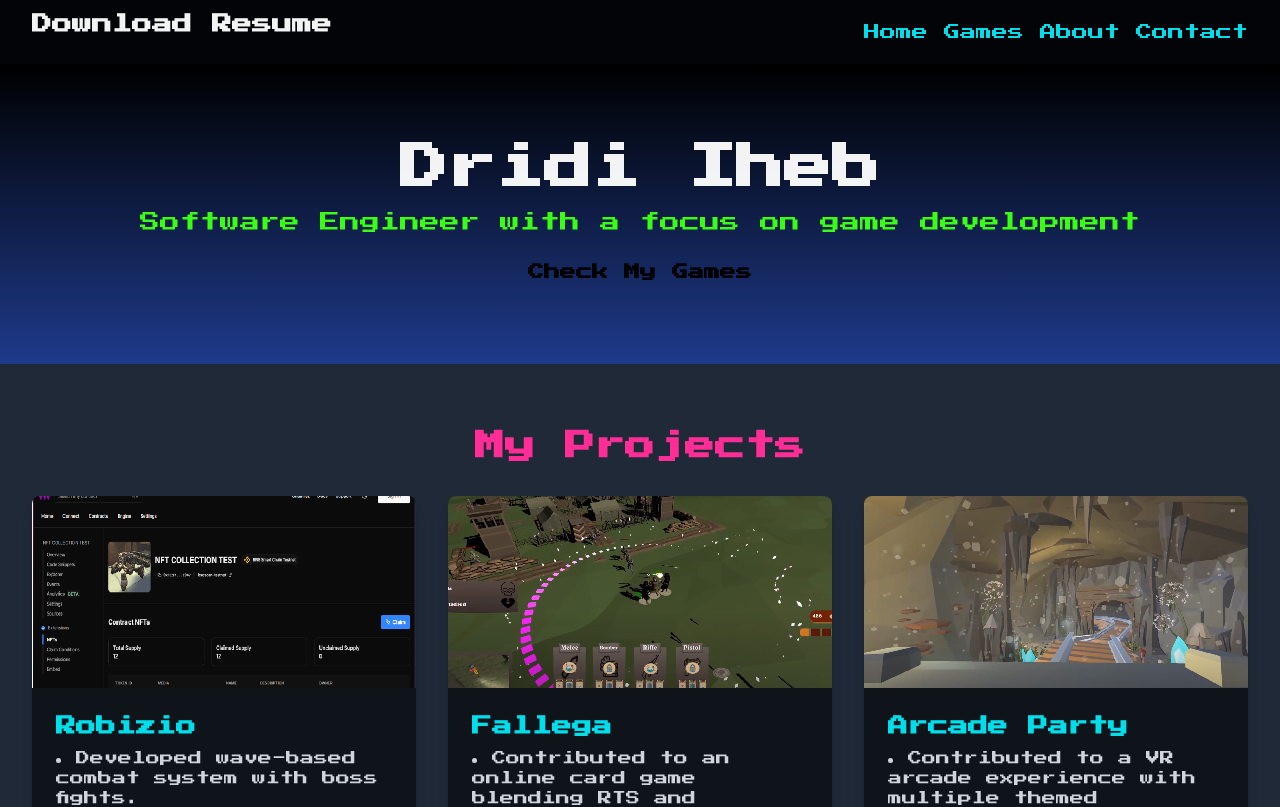
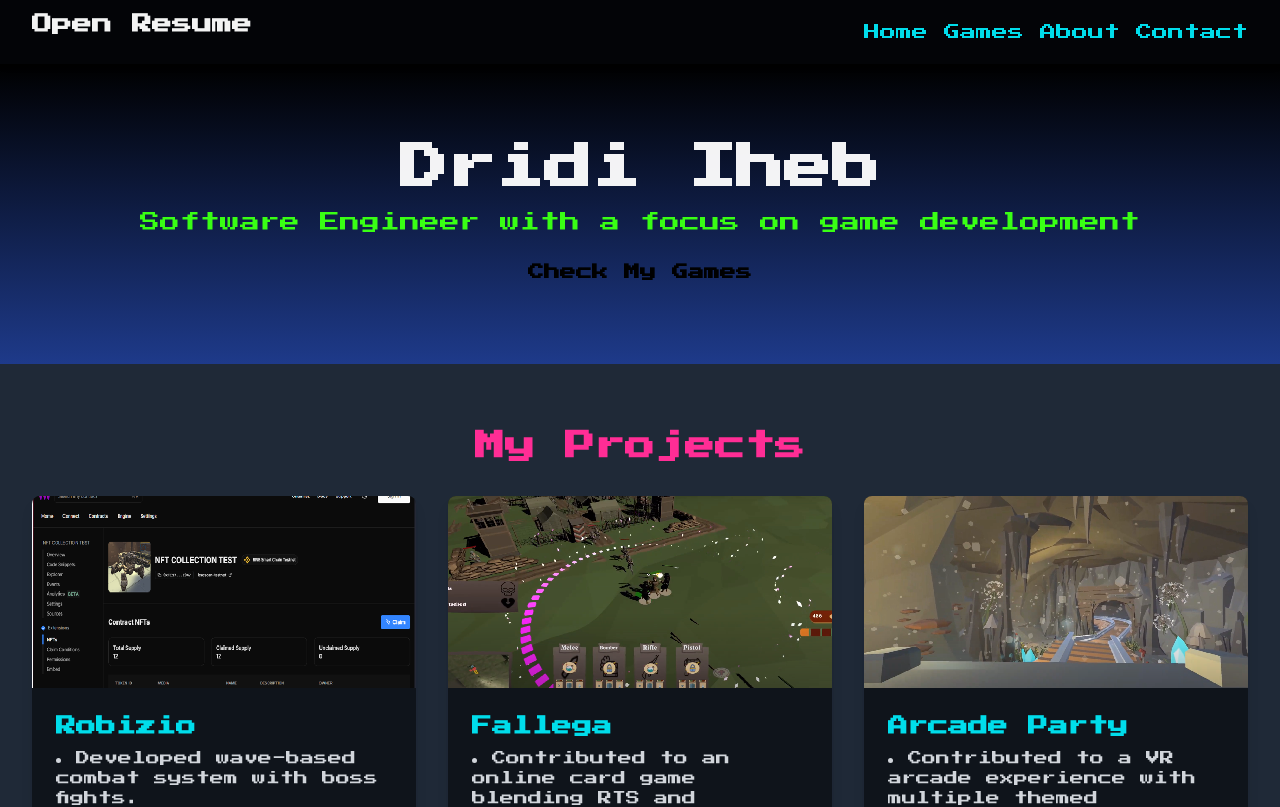
Before and after one commit to kazzoro/portfolio, a plain HTML site: page index.html in a window 1280 px wide. Shown: the top 807 px of the page. Drawn offline with nearby package versions, Linux system fonts and the light colour scheme.

Commit message:
Update index.html

```diff
--- a/index.html
+++ b/index.html
@@ -94,9 +94,9 @@
         <div class="max-w-7xl mx-auto px-4 sm:px-6 lg:px-8">
             <div class="flex justify-between h-16">
                 <div class="flex items-center">
-            <div class="flex justify-center">
-    <a href="/resume/Dridi-Iheb.pdf" download class="text-lg md:text-xl font-semibold mb-4 animate-pulse">
-        Download Resume
+             <div class="flex justify-center">
+    <a href="https://drive.google.com/file/d/1vvY0aPIPuUO2a62dSZAaVBCEsL3Su8V-/view?usp=drive_link" target="_blank" class="text-lg md:text-xl font-semibold mb-4 animate-pulse">
+        Open Resume
     </a>
 </div>
                 </div>
```
